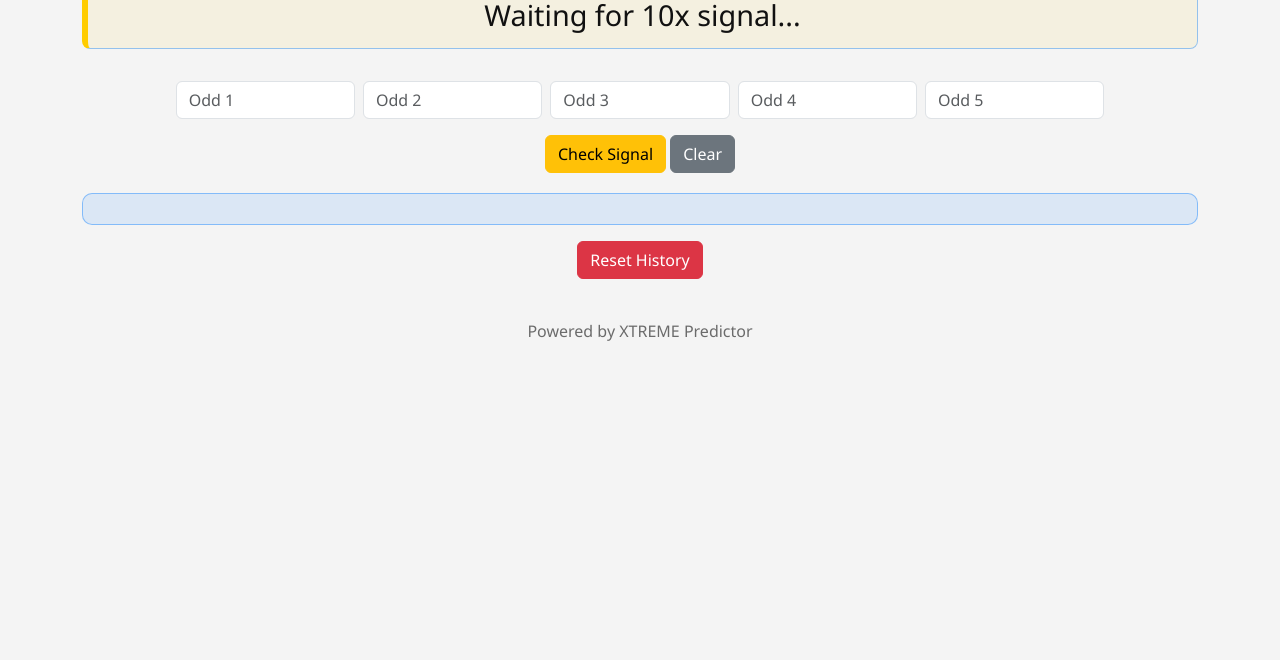
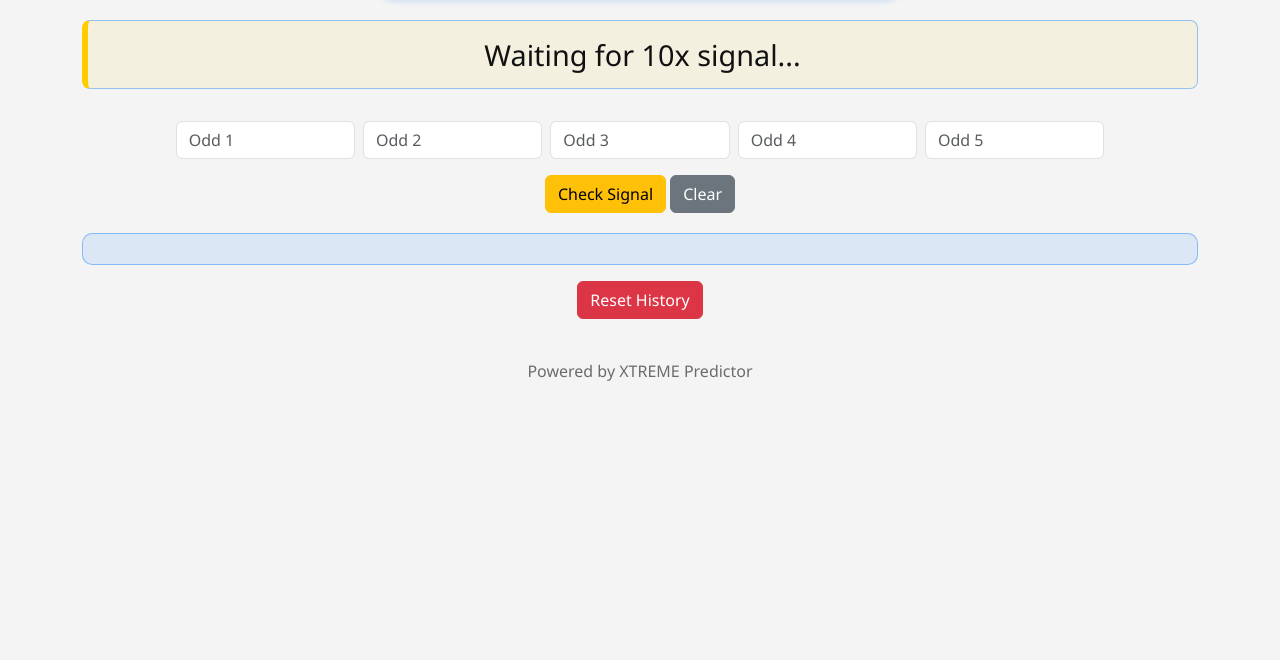
Before and after one commit to damindu817/1xbet_Aviator_Signal_Tracker_with_ETA_10-, a plain HTML site: page index.html in a window 1280 px wide. Shown: the part 140-800 px from the top of the page. Drawn offline with nearby package versions, Linux system fonts and the light colour scheme.

Commit message:
Update index.html

```diff
--- a/index.html
+++ b/index.html
@@ -26,7 +26,7 @@
       background: var(--bg);
       color: var(--text);
       font-family: 'Segoe UI', sans-serif;
-      padding: 20px;
+      padding: 60px 20px 20px 20px;
       transition: background 0.3s, color 0.3s;
     }
     h1 {
```
